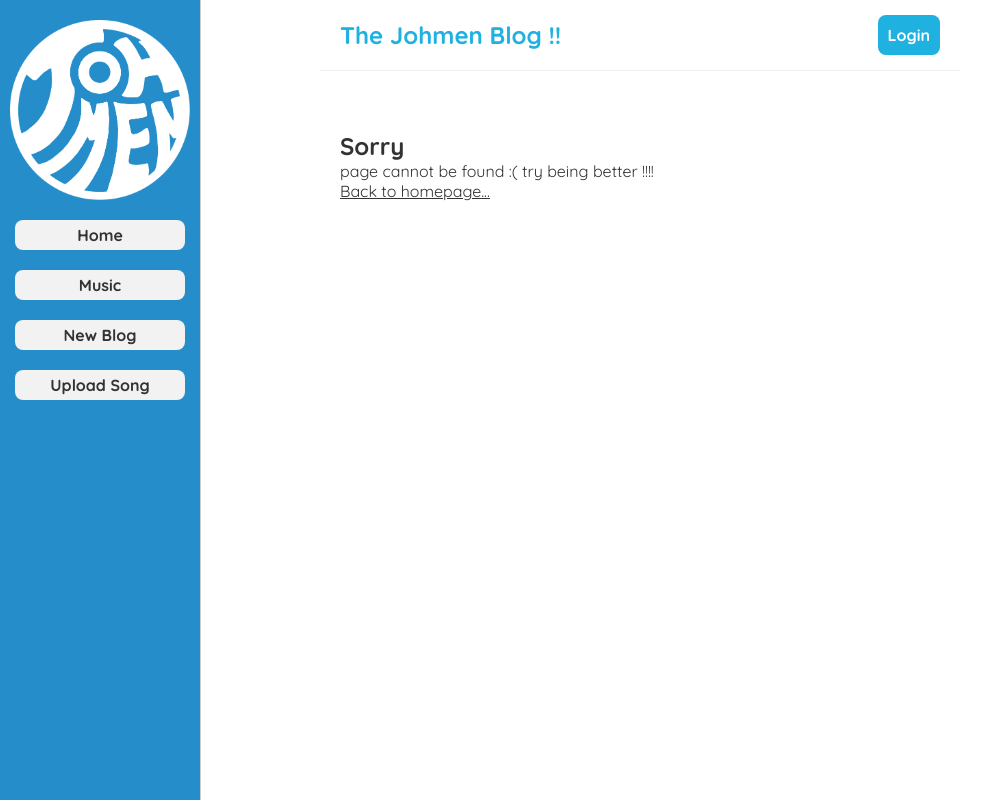
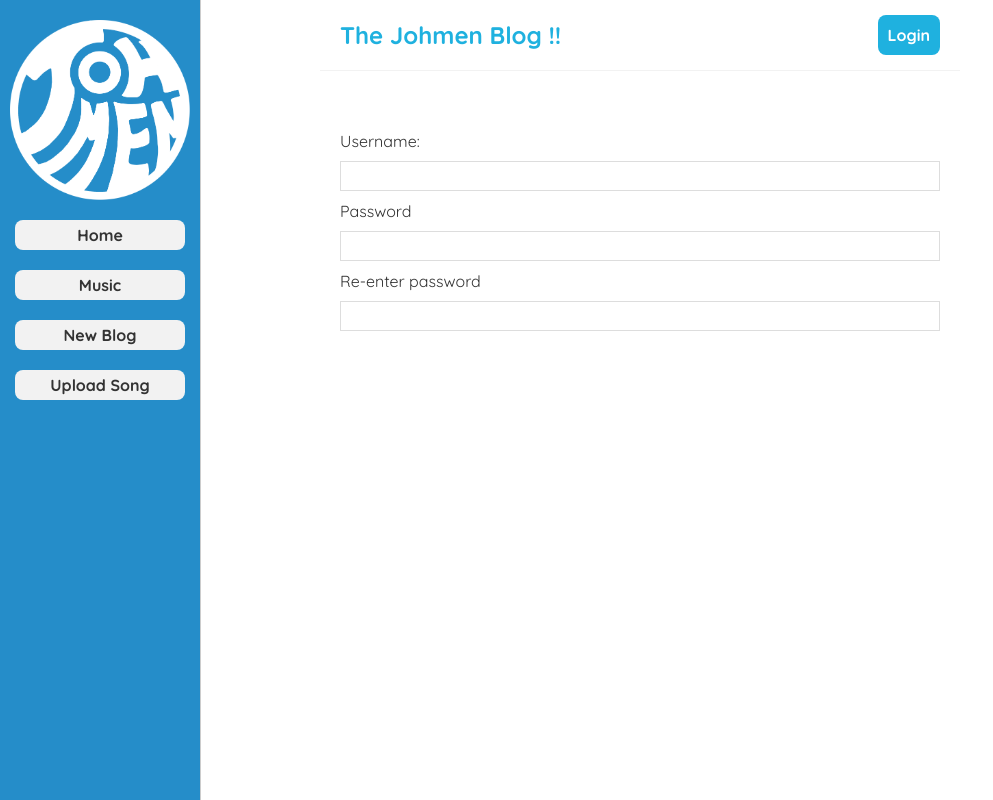
Before and after one commit to JoshMendiola/JoBlog, a React (Create React App) app: page /login in a window 1280 px wide. Shown: the whole page, without its empty margins (0-993 px from the left). Built offline with nearby package versions, Linux system fonts and the light colour scheme.

Commit message:
adding login page

```diff
--- a/src/App.js
+++ b/src/App.js
@@ -8,6 +8,7 @@ import SideBar from "./components/SideBar";
 import MusicHome from "./pages/MusicHome";
 import Music from "./pages/Music";
 import UploadSong from "./pages/UploadSong";
+import Login from "./pages/Login";
 
 function App() {
     return (
@@ -23,6 +24,7 @@ function App() {
                         <Route path="/music" element={<MusicHome/>}> </Route>
                         <Route path="/music/:id" element={<Music/>}> </Route>
                         <Route path="/uploadsong" element={<UploadSong/>}> </Route>
+                        <Route path="/login" element={<Login/>}> </Route>
                         <Route path="*" element={<NotFound/>}> </Route>
                     </Routes>
                 </div>
--- a/src/css/index.css
+++ b/src/css/index.css
@@ -316,3 +316,12 @@
   justify-content: flex-start;
   align-items: flex-end;
 }
+
+.login-form input{
+  width: 100%;
+  padding: 6px 10px;
+  margin: 10px 0;
+  border: 1px solid #ddd;
+  box-sizing: border-box;
+  display: block;
+}
--- /dev/null
+++ b/src/pages/Login.js
@@ -0,0 +1,38 @@
+import React, {useState} from 'react';
+import {Form} from "react-router-dom";
+
+const Login = () => {
+    const [username, setUsername] = useState(null)
+    const [passwordOne, setPasswordOne] = useState(null)
+    const [passwordTwo, setPasswordTwo] = useState(null)
+
+    return (
+        <div>
+            <form className="login-form">
+                <label>Username:</label>
+                <input
+                    type="text"
+                    required
+                    value={username}
+                    onChange={(e) => setUsername(e.target.value)}
+                />
+                <label>Password</label>
+                <input
+                    type="password"
+                    required
+                    value={passwordOne}
+                    onChange={(e) => setPasswordOne(e.target.value)}
+                />
+                <label>Re-enter password</label>
+                <input
+                    type="password"
+                    required
+                    value={passwordTwo}
+                    onChange={(e) => setPasswordTwo(e.target.value)}
+                />
+            </form>
+        </div>
+    );
+};
+
+export default Login;
```
